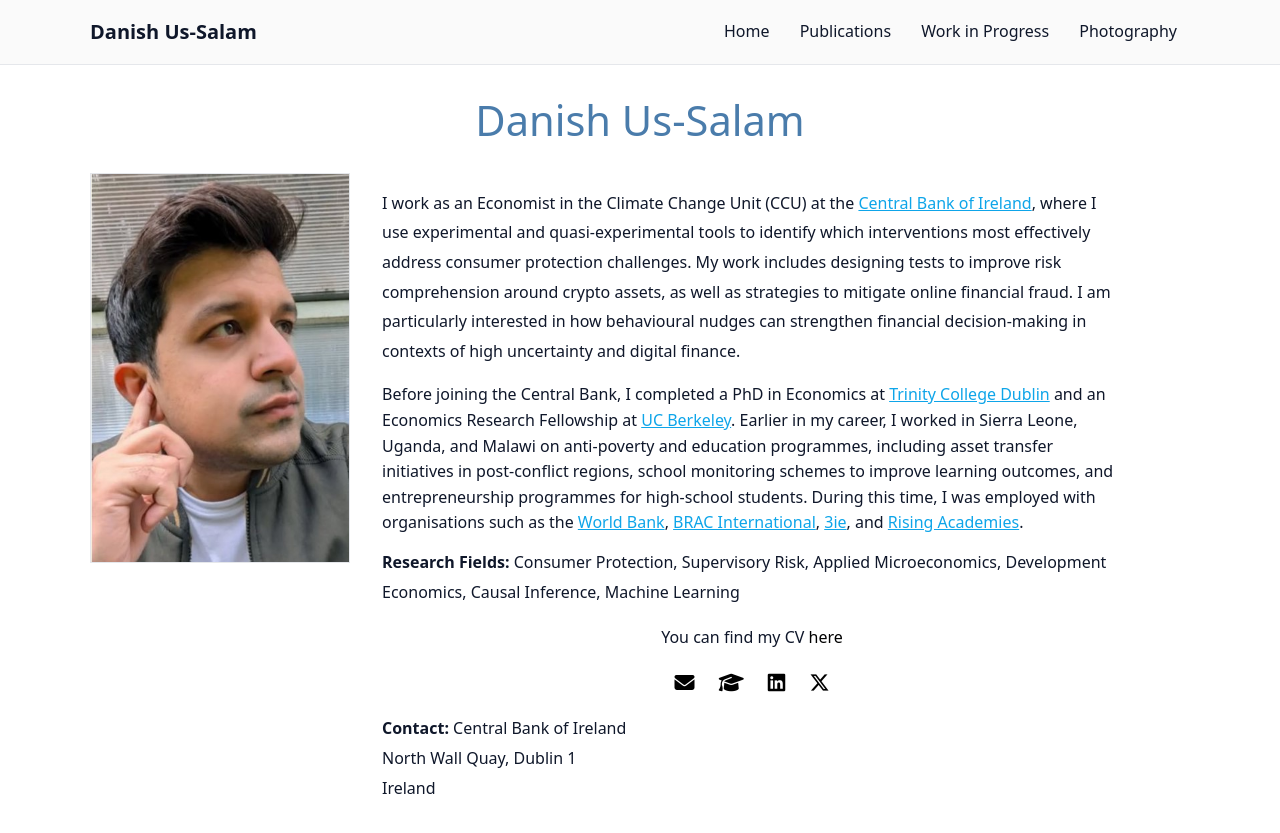
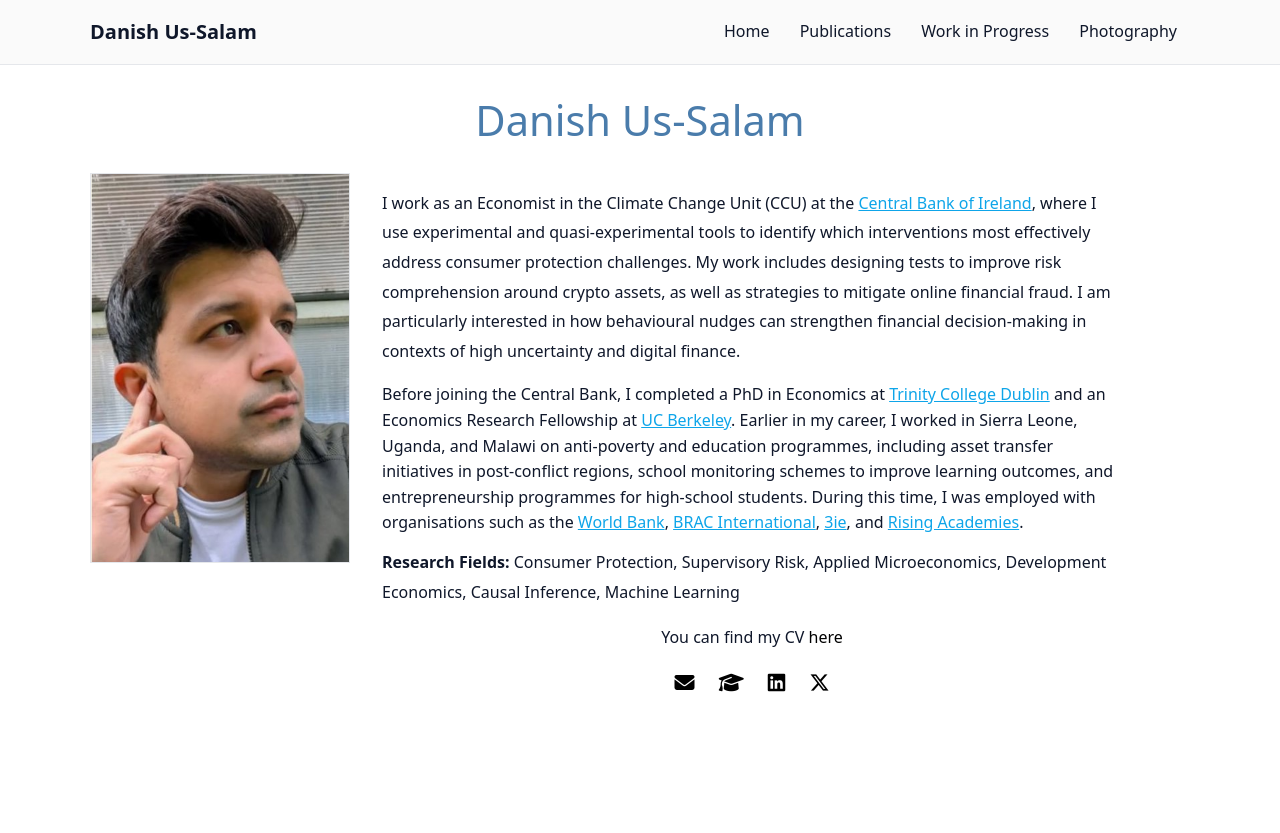
Before and after one commit to danishussalam/danishussalam.github.io, a Jekyll site: the page built from index.md, in a window 1280 px wide. Shown: the top 833 px of the page. Built offline with Jekyll 4.4.1, drawn with Linux system fonts in a browser that asks for light colours.

Commit message:
Update index.md

```diff
--- a/index.md
+++ b/index.md
@@ -49,10 +49,3 @@ Before joining the Central Bank, I completed a PhD in Economics at <a href="http
     </a>
   </p>
 </div>
-
-
-  <p><strong>Contact:</strong> Central Bank of Ireland<br>
-     North Wall Quay, Dublin 1<br>
-     Ireland
-  </p>
-</div>
```
